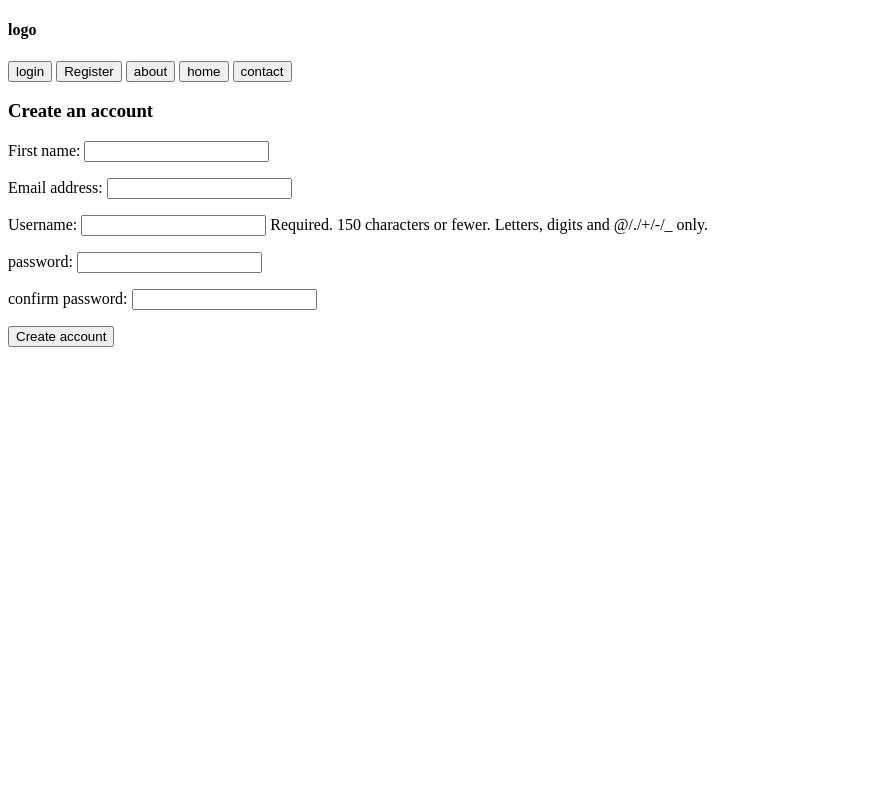
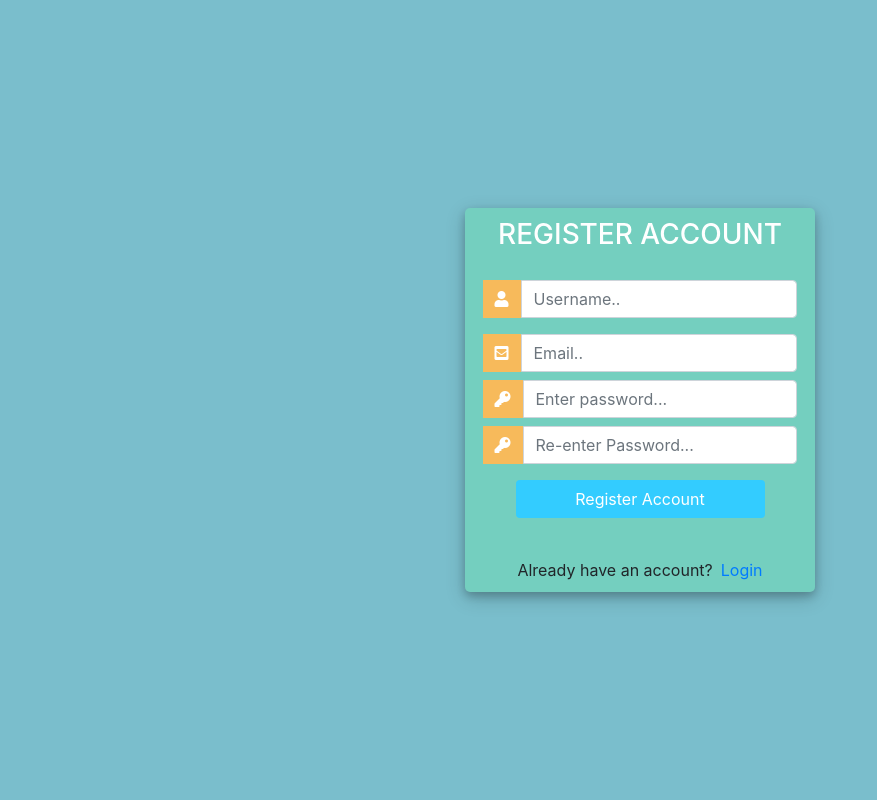
Before and after one commit to PHANAY/payment-Gateway, a Django app: page /register/ in a window 1280 px wide. Shown: the whole page, without its empty margins (0-877 px from the left). Run offline with Django 4.2, Linux system fonts and the light colour scheme; some libraries are stand-ins or nearby versions.

Commit message:
stylling register and login page

```diff
--- a/sytampay/accounts/admin.py
+++ b/sytampay/accounts/admin.py
@@ -1,8 +1,8 @@
 from django.contrib import admin
-from .models import Users,Wallet,User_account,Topup,Payments
+from .models import Profile,Wallet,User_account,Topup,Payments
 
 # Register your models here.
-admin.site.register (Users)
+admin.site.register (Profile)
 admin.site.register (User_account)
 admin.site.register (Topup)
 admin.site.register (Payments)
--- a/sytampay/accounts/forms.py
+++ b/sytampay/accounts/forms.py
@@ -1,23 +1,20 @@
 
 from django.forms import ModelForm
-from .models import Users
+from .models import Profile
 from django import forms
 from django.contrib.auth.models import User
+from django.contrib.auth.forms import UserCreationForm
 
 
-class Registerform(ModelForm):
-    password= forms.CharField(label='password', widget= forms.PasswordInput)
-    password2= forms.CharField(label='confirm password', widget= forms.PasswordInput)
+class Registerform(UserCreationForm):
+    #password= forms.CharField(label='password', widget= forms.PasswordInput)
+    #password2= forms.CharField(label='confirm password', widget= forms.PasswordInput)
 
     class Meta:
         model= User
-        fields=['first_name','email','username']
+        fields=['first_name','username','email','password1','password2']
 
-    def clean_password2(self):
-        cd= self.cleaned_data
-        if cd['password'] != cd['password2']:
-            raise forms.ValidationError('passwords don\'t match')
-        return cd['password2']
+
 
 class Loginform(forms.Form):
     username= forms.CharField()
--- a/sytampay/accounts/templates/accounts/dashboard.html
+++ b/sytampay/accounts/templates/accounts/dashboard.html
@@ -2,5 +2,5 @@
 
 {% block content %}
  <h1>Dashboard</h1>
- <p>Welcome to your dashboard.</p>
+ <p>Welcome {{owner.username}}your balance is {{account_details.balance}}</p>
 {% endblock %}
--- a/sytampay/accounts/templates/accounts/register.html
+++ b/sytampay/accounts/templates/accounts/register.html
@@ -1,14 +1,86 @@
-{% extends 'base.html' %}
-
-{% block content%}
-<h3>Create an account</h3>
-<form action="" method="POST">
-    {% csrf_token%}
-
-    {{user_form.as_p}}
-
-    <input type="submit" value="Create account">
-</form>
 
 
-{% endblock content%}
+{% load static %}
+
+
+
+
+
+<head>
+	<title>Login</title>
+	<link rel="stylesheet" href="https://stackpath.bootstrapcdn.com/bootstrap/4.1.3/css/bootstrap.min.css" integrity="sha384-MCw98/SFnGE8fJT3GXwEOngsV7Zt27NXFoaoApmYm81iuXoPkFOJwJ8ERdknLPMO" crossorigin="anonymous">
+	<script src="https://ajax.googleapis.com/ajax/libs/jquery/3.3.1/jquery.min.js"></script>
+	<link rel="stylesheet" href="{% static 'css/main.css' %}">
+	<link rel="stylesheet" href="https://use.fontawesome.com/releases/v5.6.1/css/all.css" integrity="sha384-gfdkjb5BdAXd+lj+gudLWI+BXq4IuLW5IT+brZEZsLFm++aCMlF1V92rMkPaX4PP" crossorigin="anonymous">
+
+
+
+
+</head>
+<body>
+	<div class="container h-100">
+		<div class="d-flex justify-content-center h-100">
+			<div class="user_card">
+				<div class="d-flex justify-content-center">
+					<h3 id="form-title">REGISTER ACCOUNT</h3>
+				</div>
+				<div class="d-flex justify-content-center form_container">
+
+					<form method="POST" action="">
+						{% csrf_token%}
+						<div class="input-group mb-3">
+							<div class="input-group-append">
+								<span class="input-group-text"><i class="fas fa-user"></i></span>
+							</div>
+							<input type="text" name="username">
+						</div>
+						<div class="input-group mb-2">
+							<div class="input-group-append">
+								<span class="input-group-text"><i class="fas fa-envelope-square"></i></span>
+							</div>
+							<input type="email" name="email">
+						</div>
+						<div class="input-group mb-2">
+							<div class="input-group-append">
+								<span class="input-group-text"><i class="fas fa-key"></i></span>
+							</div>
+							<input type="text" name="password1">
+						</div>
+						<div class="input-group mb-2">
+							<div class="input-group-append">
+								<span class="input-group-text"><i class="fas fa-key"></i></span>
+							</div>
+							<input type="text" name="password2">
+						</div>
+
+				   		<div class="d-flex justify-content-center mt-3 login_container">
+				 			<input class="btn login_btn" type="submit" value="Register Account">
+				   		</div>
+					</form>
+				</div>
+
+				<div class="mt-4">
+					<div class="d-flex justify-content-center links">
+						Already have an account? <a href="{% url 'login' %}" class="ml-2">Login</a>
+					</div>
+				</div>
+			</div>
+		</div>
+	</div>
+	<script>
+		/* setting placeholder values
+		 */
+
+		//Query All input fields
+		var form_fields = document.getElementsByTagName('input')
+		form_fields[1].placeholder='Username..';
+		form_fields[2].placeholder='Email..';
+		form_fields[3].placeholder='Enter password...';
+		form_fields[4].placeholder='Re-enter Password...';
+
+
+		for (var field in form_fields){
+			form_fields[field].className += ' form-control'
+		}
+	</script>
+</body>
--- a/sytampay/accounts/urls.py
+++ b/sytampay/accounts/urls.py
@@ -1,4 +1,3 @@
-from cgitb import html
 from django.urls import path
 from django.contrib.auth import views as auth_views
 
@@ -7,9 +6,14 @@ from . import views
 urlpatterns= [
     path('',views.home_view,name='home'),
     #path('login/',views.loginPage, name= 'login'),
-    path('login/',auth_views.LoginView.as_view(),name= 'login'),
+    path('login/',auth_views.LoginView.as_view(template_name='accounts/Login.html'),name= 'login'),
     path('logout/',auth_views.LogoutView.as_view(),name='logout'),
     path('register/',views.registerPage,name='register'),
     path('profile/',views.profile,name='profile'),
-    path('',views.dashboard,name= 'dashboard')
+    path('dashboard/',views.dashboard_view,name= 'dashboard'),
+
+    path('reset_password/',auth_views.PasswordResetView.as_view(),name= 'reset_password'),
+    path('reset_password_sent/',auth_views.PasswordResetDoneView.as_view(),name='password_reset_done'),
+    path('reset/<uidb64>/<token>',auth_views.PasswordResetConfirmView.as_view(),name= 'password_reset_confirm'),
+    path('reset_password_complete/',auth_views.PasswordResetCompleteView.as_view(),name='password_reset_complete'),
 ]
--- a/sytampay/accounts/views.py
+++ b/sytampay/accounts/views.py
@@ -1,10 +1,13 @@
+from audioop import reverse
 from django.shortcuts import render,redirect
 from django.contrib.auth import login, authenticate
 from django.http import HttpResponse
-from .models import Users
+from .models import *
 from .forms import Registerform, Loginform
 from django.contrib.auth.decorators import login_required
 from django.contrib.auth.models import User
+
+from django.contrib.auth.forms import UserCreationForm
 
 # Create your views here.
 def home_view(request):
@@ -13,11 +16,11 @@ def home_view(request):
 def payment_view(request):
     return render(request,'accounts/payments.html')
 
-@login_required
-def dashboard(request):
- return render(request,
- 'account/dashboard.html',
- {'section': 'dashboard'})
+#@login_required
+#def dashboard(request):
+ #return render(request,
+ #'account/dashboard.html',
+ #{'section': 'dashboard'})
 
 def loginPage(request):
 
@@ -29,6 +32,7 @@ def loginPage(request):
             if user is not None:
                 if user.is_active:
                     login(request,user)
+
                     return redirect('dashboard')
                 else:
                     return HttpResponse('disabled account')
@@ -41,19 +45,21 @@ def loginPage(request):
 
 
 def registerPage(request):
-    if request.method =='POST':
-        user_form= Registerform(request.POST)
-        if user_form.is_valid:
-            new_user= user_form.save(commit=False)
-            new_user.set_password(user_form.cleaned_data['password'])
-            new_user.save()
-            return render(request,'accounts/register_done.html',{'new_user':new_user})
-    else:
-        user_form= Registerform()
-        return render(request,'accounts/register.html',{'user_form':user_form})
+    form=Registerform
+    if request.method == 'POST':
+        form=Registerform(request.POST)
+        if form.is_valid():
+            form.save()
 
-def dashboard_view(request):
-    return render(request,'accounts/dashboard.html')
+
+    context={'form':form}
+    return render (request,'accounts/register.html',context)
+def dashboard_view(request,pk):
+    owner= Profile.objects.get(id=pk)
+    account_details= User_account.objects.get(id=pk)
+
+    context={'owner':owner,'account_details':account_details}
+    return render(request,'accounts/dashboard.html',context)
 
 def profile(request):
     #transactions=
--- /dev/null
+++ b/sytampay/static/css/main.css
@@ -0,0 +1,112 @@
+
+	body,
+    html {
+        margin: 0;
+        padding: 0;
+        height: 100%;
+        background: #7abecc;
+    }
+    .user_card {
+        width: 350px;
+        margin-top: auto;
+        margin-bottom: auto;
+        background: #74cfbf;
+        position: relative;
+        display: flex;
+        justify-content: center;
+        flex-direction: column;
+        padding: 10px;
+        box-shadow: 0 4px 8px 0 rgba(0, 0, 0, 0.2), 0 6px 20px 0 rgba(0, 0, 0, 0.19);
+        border-radius: 5px;
+
+    }
+
+    .form_container {
+        margin-top: 20px;
+    }
+
+    #form-title{
+        color: #fff;
+    }
+    .login_btn {
+        width: 100%;
+        background: #33ccff;
+        color: white;
+    }
+    .login_btn:focus {
+        box-shadow: none;
+        outline: 0px;
+    }
+    .login_container {
+        padding: 0 2rem;
+    }
+    .input-group-text {
+        background: #f7ba5b;
+        color: white;
+        border: 0;
+        border-radius: 0.25rem 0 0 0.25rem;
+    }
+    .input_user,
+    .input_pass:focus {
+        box-shadow: none;
+        outline: 0px;
+    }
+
+
+
+    body,
+    html {
+        margin: 0;
+        padding: 0;
+        height: 100%;
+        background: #7abecc;
+    }
+    .user_card {
+        width: 350px;
+        margin-top: auto;
+        margin-bottom: auto;
+        background: #74cfbf;
+        position: relative;
+        display: flex;
+        justify-content: center;
+        flex-direction: column;
+        padding: 10px;
+        box-shadow: 0 4px 8px 0 rgba(0, 0, 0, 0.2), 0 6px 20px 0 rgba(0, 0, 0, 0.19);
+        -webkit-box-shadow: 0 4px 8px 0 rgba(0, 0, 0, 0.2), 0 6px 20px 0 rgba(0, 0, 0, 0.19);
+        -moz-box-shadow: 0 4px 8px 0 rgba(0, 0, 0, 0.2), 0 6px 20px 0 rgba(0, 0, 0, 0.19);
+        border-radius: 5px;
+
+    }
+
+    .form_container {
+        margin-top: 20px;
+    }
+
+    #form-title{
+        color: #fff;
+
+    }
+
+    .login_btn {
+        width: 100%;
+        background: #33ccff;
+        color: white;
+    }
+    .login_btn:focus {
+        box-shadow: none;
+        outline: 0px;
+    }
+    .login_container {
+        padding: 0 2rem;
+    }
+    .input-group-text {
+        background: #f7ba5b;
+        color: white;
+        border: 0;
+        border-radius: 0.25rem 0 0 0.25rem;
+    }
+    .input_user,
+    .input_pass:focus {
+        box-shadow: none;
+        outline: 0px;
+    }
--- a/sytampay/sytampay/urls.py
+++ b/sytampay/sytampay/urls.py
@@ -15,8 +15,10 @@ Including another URLconf
 """
 from django.contrib import admin
 from django.urls import path,include
+from django.conf import settings
+from django.conf.urls.static import static
 
 urlpatterns = [
     path('admin/', admin.site.urls),
     path('',include('accounts.urls'))
-]
+] +static(settings.STATIC_URL,document_root=settings.STATIC_ROOT)
--- a/sytampay/templates/base.html
+++ b/sytampay/templates/base.html
@@ -1,3 +1,4 @@
+{% load static%}
 <!DOCTYPE html>
 <html lang="en">
 <head>
@@ -5,14 +6,21 @@
     <meta http-equiv="X-UA-Compatible" content="IE=edge">
     <meta name="viewport" content="width=device-width, initial-scale=1.0">
     <title>Document</title>
+    <link rel="stylesheet" href="{% static '/css/base.css'%}">
+
+
+
 </head>
 <body>
-    {% include 'navbar.html'%}
+    <div class="mainbase">
+        {% include 'navbar.html'%}
+
 
     {% block content%}
 
     {% endblock content%}
 
     {% include 'footer.html'%}
+    </div>
 </body>
 </html>
--- a/sytampay/templates/navbar.html
+++ b/sytampay/templates/navbar.html
@@ -1,11 +1,17 @@
-<div>
+
+
+<header>
+    <div class="logo"><h3>logo</h3></div>
     <nav>
-        <h4>logo</h4>
+     <ul class="nav_links">
+        <li><a href="{%url 'login'%}">login</a></li>
+        <li><a href="{%url 'register'%}">Register</a></li>
+        <li><a href="{%url 'home'%}">Home</a></li>
 
-        <a href="{%url 'login' %}"><button>login</button></a>
-        <a href="{%url 'register' %}"><button>Register</button></a>
-        <button>about</button>
-        <a href="{% url 'home' %}"><button>home</button></a>
-        <button>contact</button>
+     </ul>
+
     </nav>
-</div>
+    <button><a href="{%url 'home'%}">Contact</a></button>
+
+
+</header>
```
Also changed, not shown: sytampay/accounts/models.py (+22 -12 lines), sytampay/accounts/templates/accounts/Login.html (+51 -11 lines), sytampay/static/css/base.css (added, +61 -0 lines), sytampay/sytampay/settings.py (+18 -4 lines), sytampay/templates/home.html (+5 -3 lines), sytampay/users/models.py (deleted, +0 -15 lines), sytampay/accounts/migrations/0001_initial.py, sytampay/accounts/migrations/0002_user_account_balance_users_password_and_more.py (deleted), sytampay/db.sqlite3, sytampay/users/migrations/0002_delete_user.py (added).
